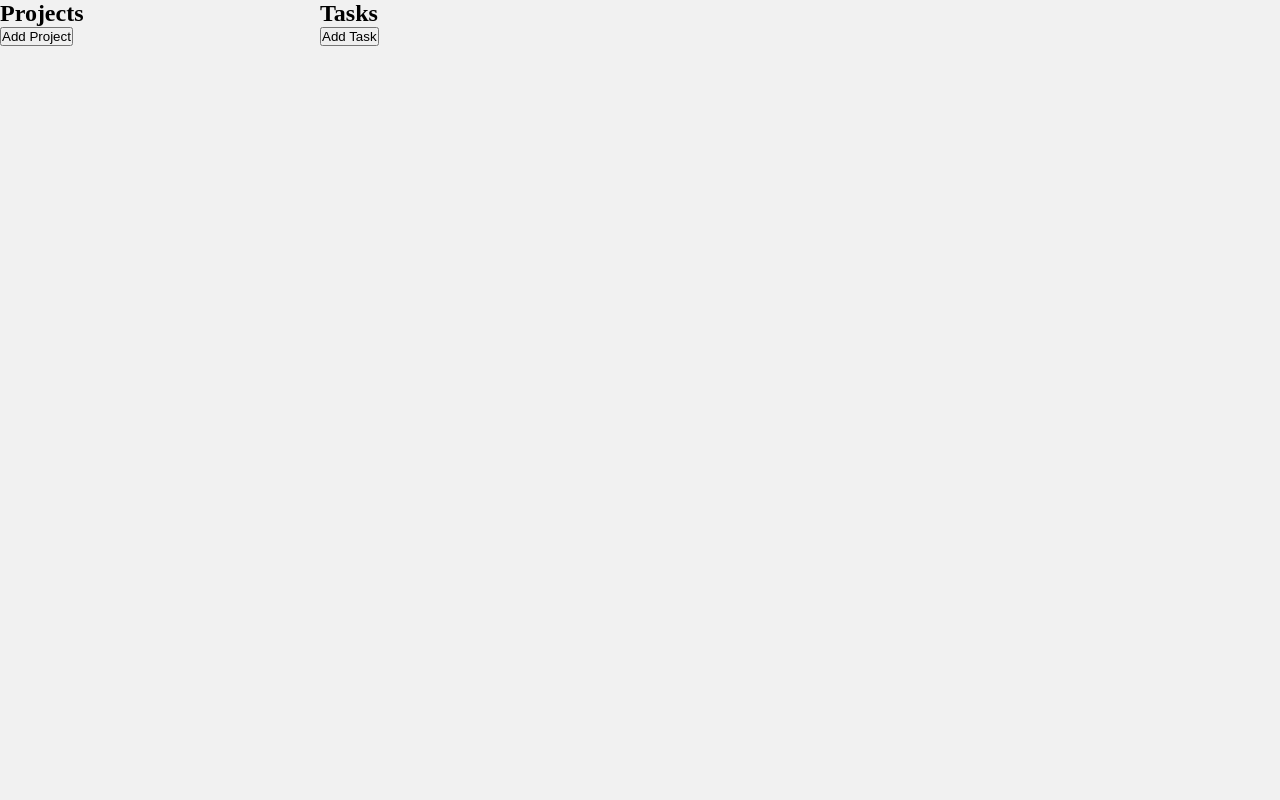
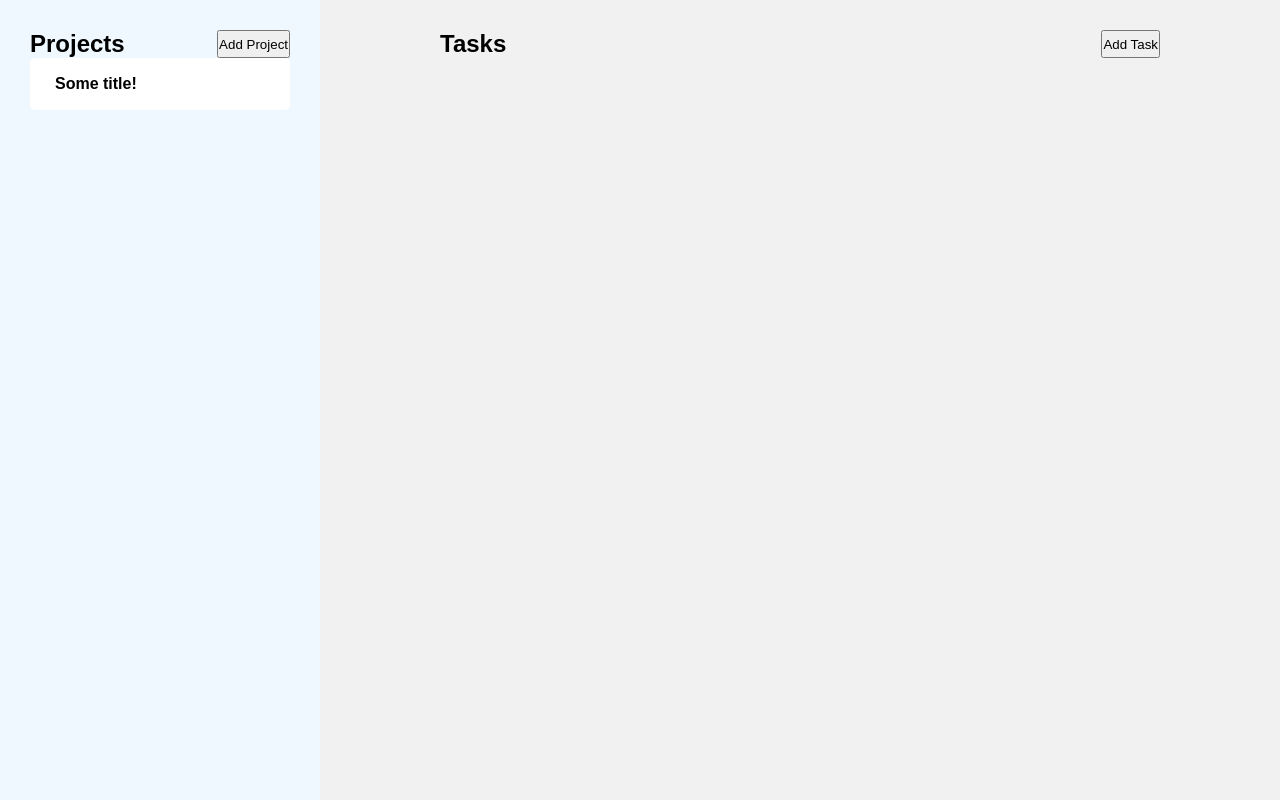
Before and after one commit to Kan1shak/todo, a website built with webpack: page dist/index.html in a window 1280 px wide. Both pictures are taken after a click on the button "Add Project". Built offline with nearby package versions, Linux system fonts and the light colour scheme.

Commit message:
Allow ScreenController to modify dom

```diff
--- a/src/index.js
+++ b/src/index.js
@@ -1,6 +1,6 @@
 import './style.css'
 
-function Projects(){
+function ProjectHolder(){
     const projects = [];
     const getProjects = () => projects;
     const addProject = (project) => {
@@ -12,8 +12,6 @@ function Projects(){
     }
     return {getProjects, addProject, removeProject}
 };
-
-
 function Project(name){
     this.name = name;
     this.tasks = [];
@@ -37,22 +35,34 @@ function Task(title,priority,description,status=false){
 }
 
 const DisplayController = (() => {
-    const projects = Projects();
+    const ProjectsList = ProjectHolder();
     const projectContainer = document.querySelector('.project-container');
     const taskContainer = document.querySelector('.task-container');
     const projectAddButton = document.getElementById('add-proj');
     const taskAddButton = document.getElementById('add-task');
+    var selectedProj = 0;
+    const selectProj = (e) => {
+        document.querySelectorAll('.proj-title').forEach(proj => {
+            proj.classList.remove('selected');
+        });
+        e.target.classList.add('selected');
+        selectedProj = e.target.dataset.index;
+        updateTasks(ProjectsList.getProjects()[selectedProj]);
+    }
     const updateProject = () => {
         projectContainer.textContent = '';
-        const currentProjects = projects.getProjects();
-        currentProjects.forEach(project => {
+        const currentProjects = ProjectsList.getProjects();
+        currentProjects.forEach((project,index) => {
             const projTitle = document.createElement('h4');
             projTitle.classList.add('proj-title');
             projTitle.textContent = project.name;
+            projTitle.addEventListener('click', selectProj);
+            projTitle.dataset.index = index;
             projectContainer.appendChild(projTitle);
+            selectedProj = index;
+            updateTasks(ProjectsList.getProjects()[selectedProj]);
         });
     }
-
     const updateTasks = (project) => {
         taskContainer.textContent = '';
         const currentTasks = project.getTasks();
@@ -60,9 +70,21 @@ const DisplayController = (() => {
             const taskTitle = document.createElement('h4');
             taskTitle.classList.add('task-title');
             taskTitle.textContent = task.title;
+            const taskDesc = document.createElement('p');
+            taskDesc.textContent =  task.description;
             taskContainer.appendChild(taskTitle);
+            taskContainer.appendChild(taskDesc);
         });
     }
-
+    const buttonHandler = (() => {
+        projectAddButton.addEventListener('click', () =>{
+            ProjectsList.addProject(new Project("Some title!"));
+            updateProject();
+        });
+        taskAddButton.addEventListener('click', () => {
+            ProjectsList.getProjects()[selectedProj].addTask(new Task('damn', 'kinda high', 'nice desc.'));
+            updateTasks(ProjectsList.getProjects()[selectedProj]);
+        });
+    })();
     updateProject();
 })();
--- a/src/style.css
+++ b/src/style.css
@@ -2,8 +2,8 @@
     margin: 0;
     padding: 0;
     box-sizing: border-box;
+    font-family: Arial, Helvetica, sans-serif;
 }
-
 .container {
     width: 100%;
     height: 100vh;
@@ -11,3 +11,40 @@
     display: grid;
     grid-template-columns:1fr 3fr;
 }
+
+.sidebar {
+    background-color: aliceblue;
+    padding: 30px;
+    overflow: auto;
+}
+
+.heading {
+    display: flex;
+    justify-content: space-between;
+}
+
+.task-heading {
+    padding: 0 10%;
+}
+
+.main-content {
+    padding: 30px;
+}
+
+.proj-title {
+    font-weight: 600;
+    padding: 1rem 1.5rem;
+    background-color: #ffffff;
+    margin-bottom: 5px;
+    border-radius: 5px;
+    border: 1px solid #00000000
+}
+
+.proj-title:hover {
+    background-color: #f1f1f1;
+    border: 1px solid #000000;
+}
+
+.proj-title.selected {
+    background-color: #cac8c8;
+}
```
Also changed, not shown: dist/index.html, dist/main.js.
